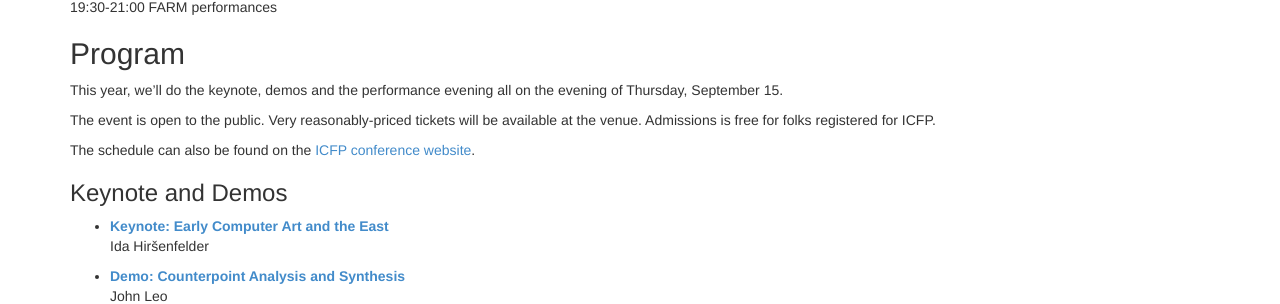
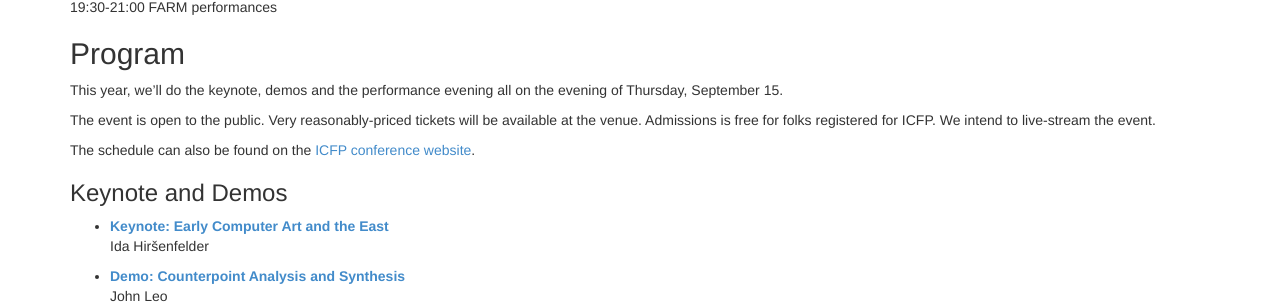
Before and after one commit to functional-art/functional-art.github.com, a Jekyll site: the page built from 2022/index.md, in a window 1280 px wide. Shown: the part 617-921 px from the top of the page. Built offline with Jekyll 4.4.1, drawn with Linux system fonts in a browser that asks for light colours; nearby versions of some CDN libraries.

Commit message:
Mention livestreaming

```diff
--- a/2022/index.md
+++ b/2022/index.md
@@ -52,7 +52,7 @@ on the evening of Thursday, September 15.
 
 The event is open to the public.  Very reasonably-priced tickets will
 be available at the venue.  Admissions is free for folks registered
-for ICFP.
+for ICFP.  We intend to live-stream the event.
 
 The schedule can also be found on the
 [ICFP conference website](https://icfp22.sigplan.org/home/farm-2022#program).
```
